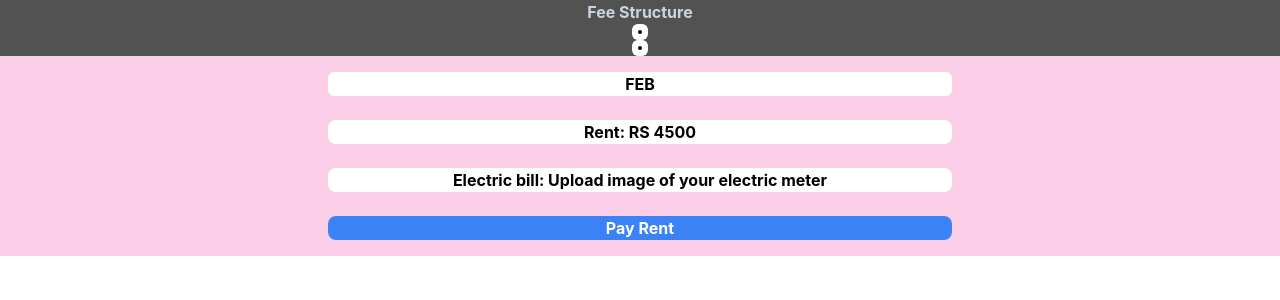
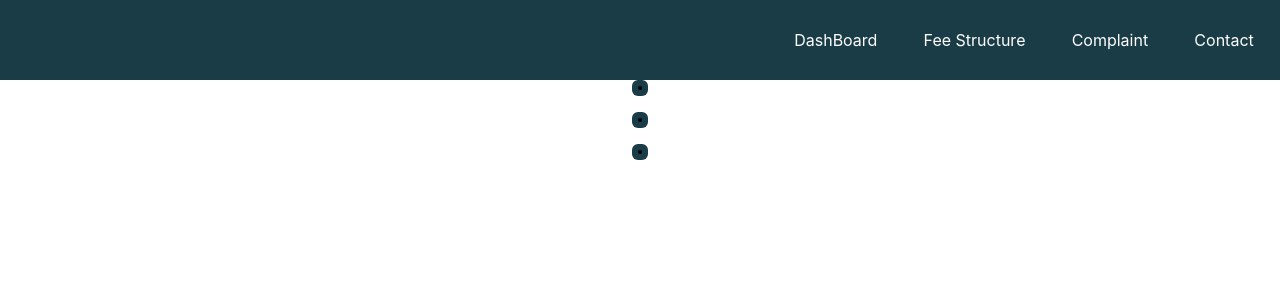
Before and after one commit to Abhi-shekh/Home-Rent-Tracker, a React (Create React App) app: page /feeStructure in a window 1280 px wide. Shown: the top 300 px of the page. Built offline with nearby package versions, Linux system fonts and the light colour scheme.

Commit message:
tree component added

```diff
--- a/src/App.js
+++ b/src/App.js
@@ -1,5 +1,5 @@
 import './App.css';
-import FeeStructure from './pages/feeStructure';
+import FeeStructure from './pages/FeeStructure';
 import DashBoard from './pages/DashBoard';
 import MainPage from './pages/MainPage';
 
--- a/src/components/Datas/Data.js
+++ b/src/components/Datas/Data.js
@@ -0,0 +1,33 @@
+export const datas = [
+    {
+      _id: 1001,
+      title: "Payment",
+      description: "Last Payed :",
+    },
+    {
+      _id: 1005,
+      title: "About",
+      link: "testimonial",
+    },
+    {
+      _id: 1002,
+      title: "Features",
+      link: "features",
+    },
+    {
+      _id: 1003,
+      title: "Projects",
+      link: "projects",
+    },
+    {
+      _id: 1004,
+      title: "Resume",
+      link: "resume",
+    },
+
+    {
+      _id: 1006,
+      title: "Contact",
+      link: "contact",
+    },
+  ];
--- a/src/components/Navbar.js
+++ b/src/components/Navbar.js
@@ -8,7 +8,7 @@ const Navbar = () => {
     <div></div>
     <ul className=' flex gap-5 w-[40%] justify-evenly text-white'>
         <li>
-           <NavLink to="/ Dashboard">DashBoard</NavLink>
+           <NavLink to="/dashboard">DashBoard</NavLink>
         </li>
         <li>
         <NavLink to="/FeeStructure">Fee Structure</NavLink>
--- /dev/null
+++ b/src/components/tree/Tree.js
@@ -0,0 +1,46 @@
+import React from 'react'
+import { VscCircleSmallFilled } from "react-icons/vsc";
+import { useState } from 'react';
+
+const Tree = ({month}) => {
+
+    const [showDetails, setShowDetails] = useState(false);
+
+    const handleClick = () => {
+        setShowDetails(!showDetails);
+    };
+
+
+
+
+  return (
+    <div>
+        <div  className="bg-[#1A3C46] rounded-md w-[16px] mx-auto"
+        onClick={handleClick}
+        >
+          <VscCircleSmallFilled />
+      </div>
+      {showDetails && (
+        <div className='bg-pink-200 p-4 flex flex-col'>
+          <h3 className='bg-white rounded-md w-1/2 text-center text-1xl font-bold mx-auto'>{month}</h3>
+          <br/>
+          <p className=" bg-white rounded-lg w-1/2 text-center
+       text-1xl font-bold mx-auto">Rent: RS 4500</p>
+          <br/>
+
+          <p className=" bg-white rounded-lg w-1/2 text-center
+       text-1xl font-bold mx-auto">Electric bill: Upload image of your electric meter</p>
+
+          <br/>
+          <button className="bg-blue-500 hover:bg-blue-600 text-white rounded-lg w-1/2 text-center
+        text-1xl font-bold mx-auto">
+            Pay Rent
+          </button>
+        </div>
+
+      )}
+    </div>
+  )
+}
+
+export default Tree
--- a/src/pages/feeStructure.js
+++ b/src/pages/feeStructure.js
@@ -1,79 +1,63 @@
 import React, { useState } from 'react';
 import { VscCircleSmallFilled } from "react-icons/vsc";
+import Navbar from '../components/Navbar';
+import Tree from '../components/tree/Tree';
 
 const FeeStructure = () => {
-  const [showDetails, setShowDetails] = useState(false);
+  // const [showDetails, setShowDetails] = useState(false);
   const [shoefeb, setshowFeb] = useState(false);
 
 
-  const handleHover = () => {
-    setShowDetails(true);
-  };
-  const febHandler = () => {
-    setshowFeb(true);
-  }
+  // const handleHover = () => {
+  //   setShowDetails(true);
+  // };
+  // const febHandler = () => {
+  //   setshowFeb(true);
+  // }
 
 
-  const handleLeave = () => {
-    setShowDetails(false);
-  };
-  const febAdd = () => {
-    setshowFeb(false);
-  }
+  // const handleLeave = () => {
+  //   setShowDetails(false);
+  // };
+  // const febAdd = () => {
+  //   setshowFeb(false);
+  // }
 
-  const clickedhandler = () => {
-    setShowDetails(true);
-  };
+  // const clickedhandler = () => {
+  //   !showDetails ? setShowDetails(true) : setShowDetails(false);
+  // };
   // const febClick = () => {
   //   setshowFeb(false);
   // }
 
   return (
+    <div className=' relative bg-[#1A3C46]'>
+      <Navbar/>
+      <div className=' w-full h-full bg-[#1A3C46] gap-[20%] absolute top-14'>
 
-    <div className=' w-full h-full bg-neutral-600 gap-10'>
       <h2 className=" text-slate-300 rounded-lg w-1/2 text-center
        text-1xl font-bold mx-auto">Fee Structure</h2>
 
-      <div  className=" bg-white rounded-md w-[16px] mx-auto"
-        onMouseEnter={handleHover}
-        onMouseLeave={handleLeave}
-        onClick={clickedhandler}
-        >
-          <VscCircleSmallFilled />
+      <div className=' flex flex-col gap-4'>
+        <Tree month={"January"}/>
+        <Tree month={"February"}/>
+        <Tree month={"March"}/>
       </div>
 
 
-      {showDetails && (
-        <div className='bg-pink-200 p-4 flex flex-col'>
-          <h3 className='bg-white rounded-md w-1/2 text-center text-1xl font-bold mx-auto'>January</h3>
-          <br/>
-          <p className=" bg-white rounded-lg w-1/2 text-center
-       text-1xl font-bold mx-auto">Rent: RS 4500</p>
-          <br/>
-
-          <p className=" bg-white rounded-lg w-1/2 text-center
-       text-1xl font-bold mx-auto">Electric bill: Upload image of your electric meter</p>
-
-          <br/>
-          <button className="bg-blue-500 hover:bg-blue-600 text-white rounded-lg w-1/2 text-center
-        text-1xl font-bold mx-auto">
-            Pay Rent
-          </button>
-        </div>
-
-      )}
 
 
-      <div  className=" bg-white rounded-md w-[16px] mx-auto"
+
+      {/* <div  className=" bg-white rounded-md w-[16px] mx-auto"
         onMouseEnter={febHandler}
         onMouseLeave={febAdd}
         // onClick={febClick}
         >
           <VscCircleSmallFilled />
       </div>
+         */}
 
-
-      {setshowFeb && (
+      {/* {setshowFeb && (
         <div className='bg-pink-200 p-4 flex flex-col'>
           <h3 className='bg-white rounded-md w-1/2 text-center text-1xl font-bold mx-auto'>FEB</h3>
           <br/>
@@ -91,8 +75,10 @@ const FeeStructure = () => {
           </button>
         </div>
 
-      )}
+      )} */}
     </div>
+    </div>
+
   );
 };
 
```
Also changed, not shown: src/components/Datas/feeStrData.js (added), 1 other file (tests, documents, lock files or other folders).
